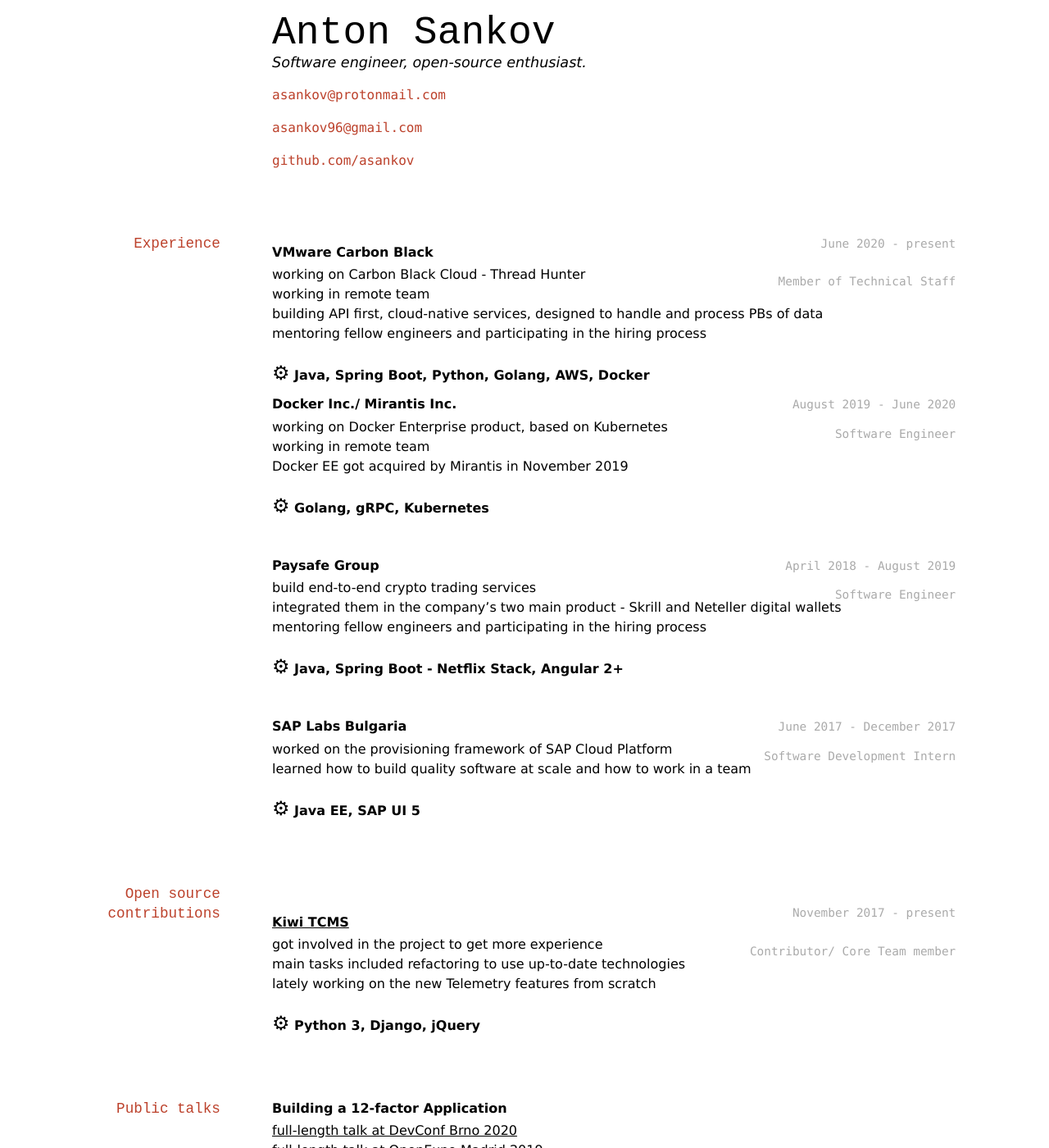
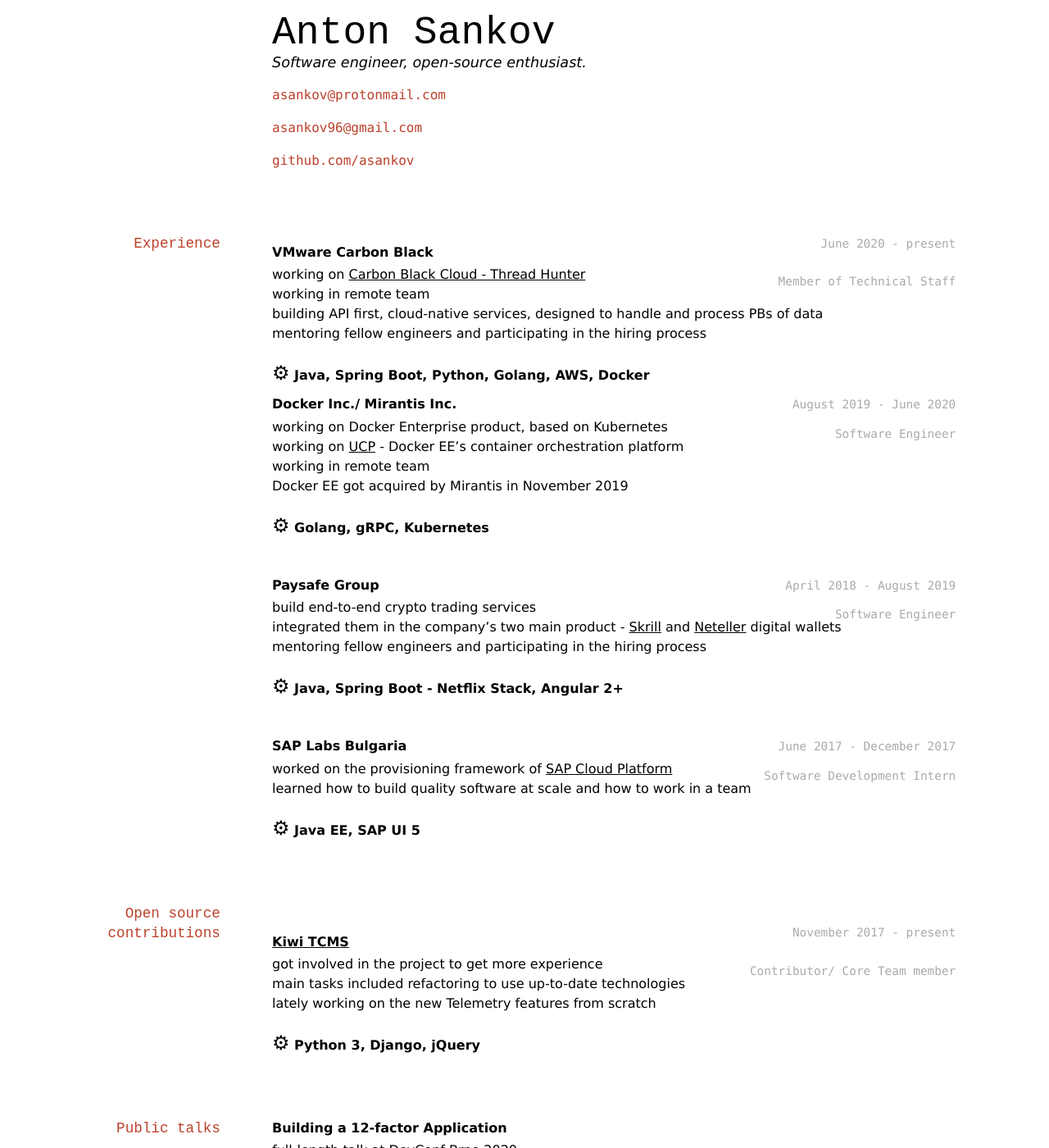
Before and after one commit to asankov/cv, a Jekyll site: the page built from index.md, in a window 1280 px wide and 1400 px high. Shown: the whole window at 82% size. Built offline with Jekyll 4.4.1, drawn with Linux system fonts in a browser that asks for light colours; part of the change alters nothing that is shown.

Commit message:
Add links to products I've worked on

```diff
--- a/index.md
+++ b/index.md
@@ -17,7 +17,7 @@ __VMware Carbon Black__
 
 `Member of Technical Staff`
 
-* working on Carbon Black Cloud - Thread Hunter
+* working on [Carbon Black Cloud - Thread Hunter](https://www.carbonblack.com/products/enterprise-endpoint-detection-and-response/)
 * working in remote team
 * building API first, cloud-native services, designed to handle and process PBs of data
 * mentoring fellow engineers and participating in the hiring process
@@ -31,6 +31,7 @@ __Docker Inc./ Mirantis Inc.__
 `Software Engineer`
 
 * working on Docker Enterprise product, based on Kubernetes
+* working on [UCP](https://docs.mirantis.com/docker-enterprise/v3.0/dockeree-products/ucp.html) - Docker EE's container orchestration platform
 * working in remote team
 * Docker EE got acquired by Mirantis in November 2019
 
@@ -45,7 +46,7 @@ __Paysafe Group__
 `Software Engineer`
 
 * build end-to-end crypto trading services
-* integrated them in the company’s two main product - Skrill and Neteller digital wallets
+* integrated them in the company’s two main product - [Skrill](https://www.skrill.com/en/) and [Neteller](https://www.neteller.com/en) digital wallets
 * mentoring fellow engineers and participating in the hiring process
 
 __<span style="font-size: 24px">⚙</span> Java, Spring Boot - Netflix Stack, Angular 2+__
@@ -58,7 +59,7 @@ __SAP Labs Bulgaria__
 
 `Software Development Intern`
 
-* worked on the provisioning framework of SAP Cloud Platform
+* worked on the provisioning framework of [SAP Cloud Platform](https://www.sap.com/products/cloud-platform.html)
 * learned how to build quality software at scale and how to work in a team
 
 __<span style="font-size: 24px">⚙</span> Java EE, SAP UI 5__
```
